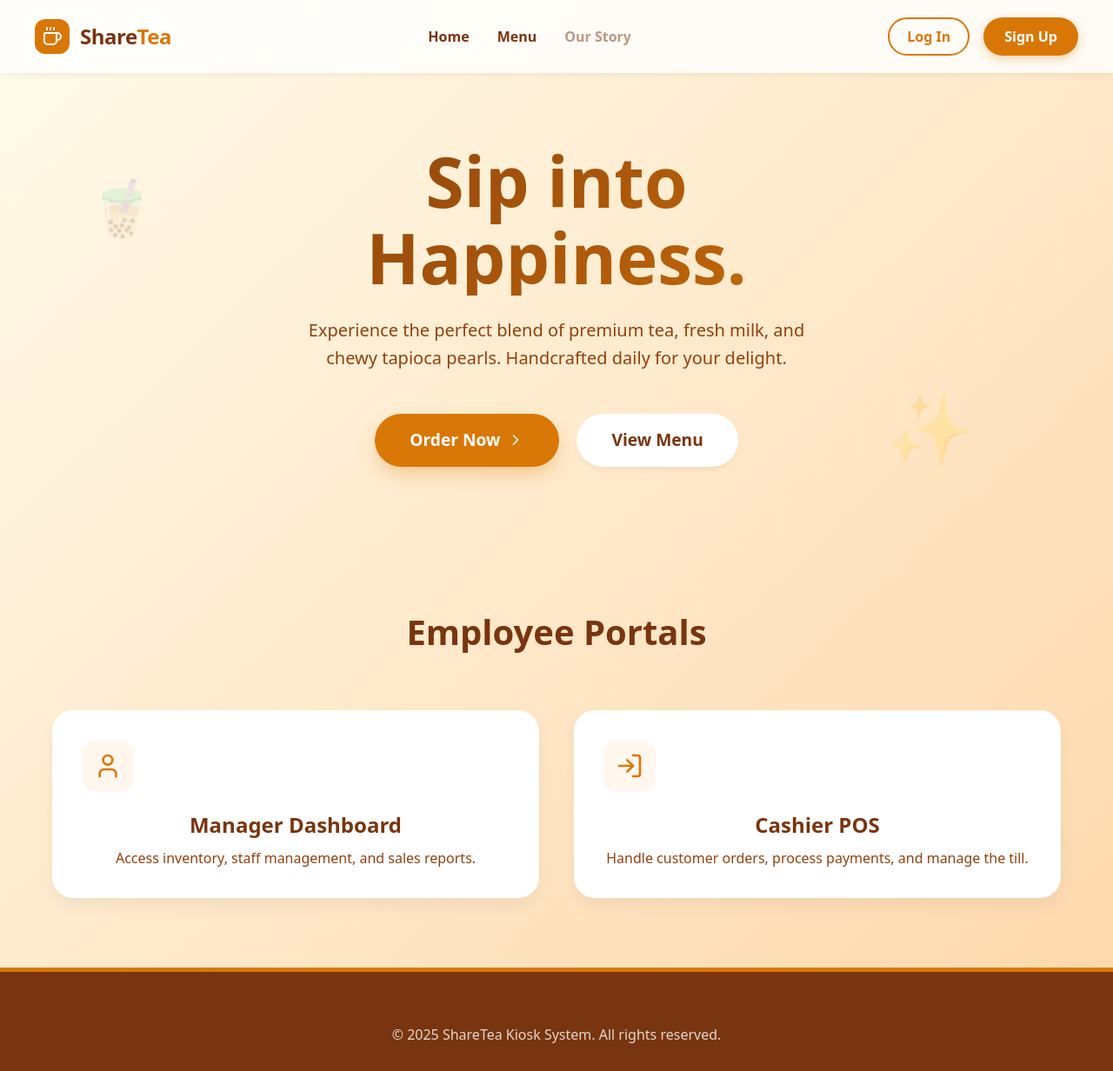
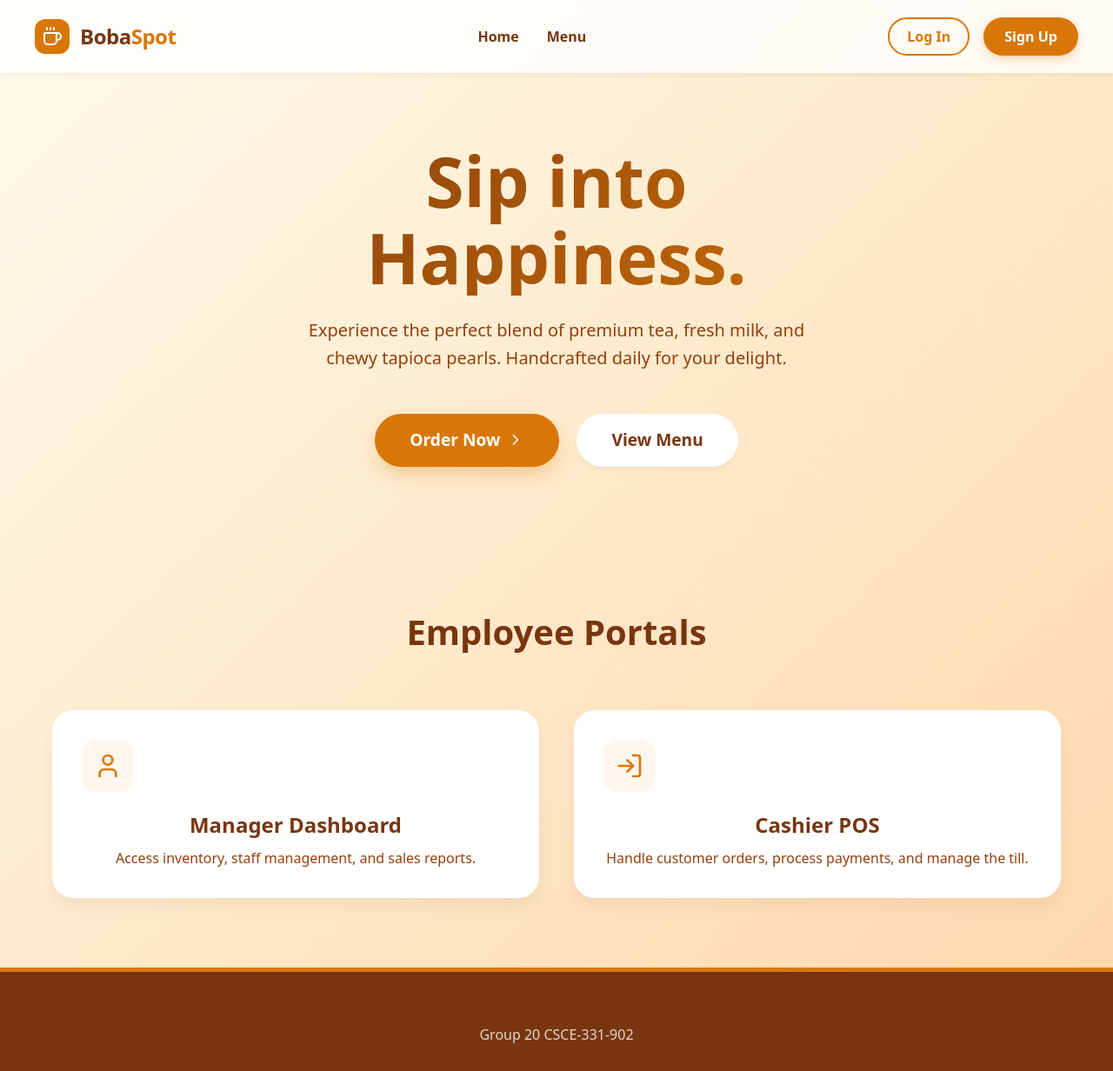
Before and after one commit to CSCE331-Fall2025-900-911/project3-gang-20, a React app in the folder frontend/: page / in a window 1280 px wide. Shown: the whole page at 87% size. Built offline with nearby package versions, Linux system fonts and the light colour scheme; no server answers; the HTML template or start-up script is replaced by a standard one.

Commit message:
Clean up landing page

```diff
--- a/frontend/src/landing_page.jsx
+++ b/frontend/src/landing_page.jsx
@@ -361,14 +361,13 @@ function LandingPage({ onNavigate }) {
                         <Coffee size={24} />
                     </div>
                     <span style={{ fontSize: '1.5rem', fontWeight: '800', letterSpacing: '-0.5px' }}>
-                        Share<span style={{ color: theme.primary }}>Tea</span>
+                        Boba<span style={{ color: theme.primary }}>Spot</span>
                     </span>
                 </div>
 
                 <div className="hidden md:flex" style={{ gap: '32px', fontWeight: '600', alignItems: 'center' }}>
                     <button onClick={() => onNavigate('home')} style={{ background: 'none', border: 'none', color: theme.text, cursor: 'pointer', fontSize: '1rem', fontWeight: '600' }}>Home</button>
                     <button onClick={() => onNavigate('menu_board')} style={{ background: 'none', border: 'none', color: theme.text, cursor: 'pointer', fontSize: '1rem', fontWeight: '600' }}>Menu</button>
-                    <button style={{ background: 'none', border: 'none', color: theme.text, cursor: 'not-allowed', opacity: 0.5, fontSize: '1rem', fontWeight: '600' }}>Our Story</button>
                 </div>
 
                 <div style={{ display: 'flex', gap: '16px' }}>
@@ -437,9 +436,6 @@ function LandingPage({ onNavigate }) {
 
             {/* --- Hero Section --- */}
             <header style={{ padding: '80px 20px', textAlign: 'center', position: 'relative', maxWidth: '1200px', margin: '0 auto' }}>
-                <div style={{ position: 'absolute', top: '20%', left: '5%', fontSize: '4rem', opacity: 0.2, animation: 'float 6s ease-in-out infinite' }}>🧋</div>
-                <div style={{ position: 'absolute', bottom: '10%', right: '10%', fontSize: '5rem', opacity: 0.2, animation: 'float 8s ease-in-out infinite reverse' }}>✨</div>
-
                 <h1 style={{
                     fontSize: 'clamp(3rem, 8vw, 5rem)',
                     fontWeight: '900',
@@ -488,7 +484,7 @@ function LandingPage({ onNavigate }) {
             </section>
 
             <footer style={{ background: '#78350f', color: 'white', padding: '60px 20px 30px', borderTop: '5px solid #d97706' }}>
-                <div style={{ textAlign: 'center', opacity: 0.8 }}>© 2025 ShareTea Kiosk System. All rights reserved.</div>
+                <div style={{ textAlign: 'center', opacity: 0.8 }}>Group 20 CSCE-331-902</div>
             </footer>
 
             {/* --- Auth Modal Overlay --- */}
@@ -516,7 +512,6 @@ function LandingPage({ onNavigate }) {
 
             {/* CSS Animation for floating elements and modal */}
             <style>{`
-                @keyframes float { 0% { transform: translateY(0px) rotate(0deg); } 50% { transform: translateY(-20px) rotate(5deg); } 100% { transform: translateY(0px) rotate(0deg); } }
                 @keyframes fadeIn { from { opacity: 0; } to { opacity: 1; } }
                 @keyframes slideUp { from { opacity: 0; transform: translateY(20px); } to { opacity: 1; transform: translateY(0); } }
             `}</style>
```
